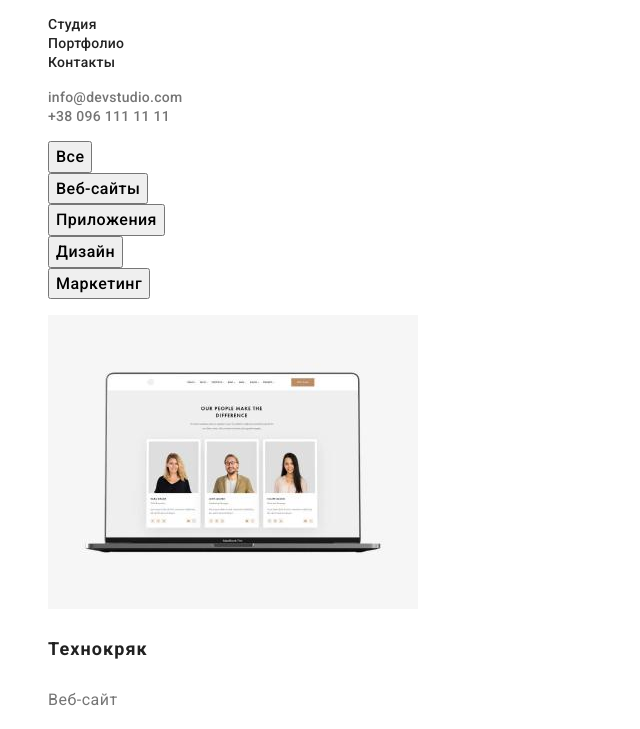
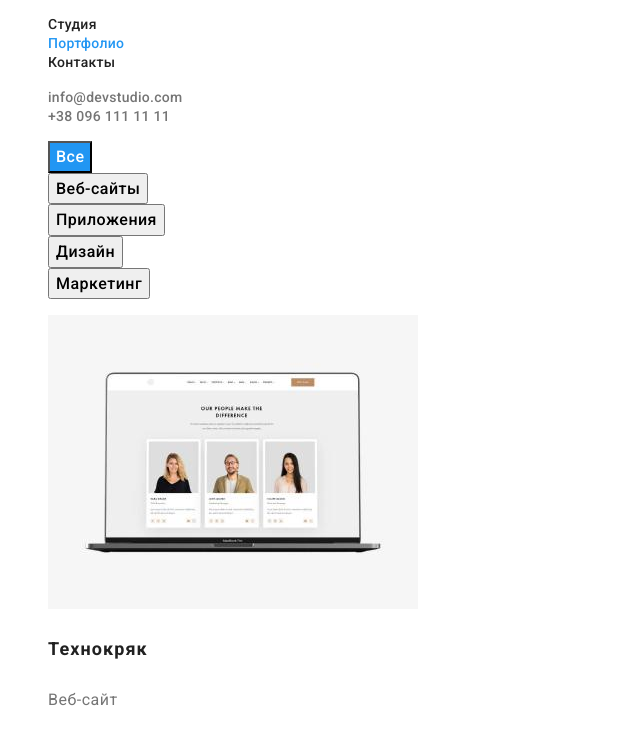
Before and after one commit to Arturiani/goit-markup-hw-02, a plain HTML site: page portfolio.html in a window 1280 px wide. Shown: the part 41-770 px from the top of the page, without its empty margins (0-640 px from the left). Drawn offline with Linux system fonts and the light colour scheme.

Commit message:
+button-active and a-active

```diff
--- a/css/styles.css
+++ b/css/styles.css
@@ -55,6 +55,10 @@ body {
 
 .nav-a:hover,
 .nav-a:focus {
+    color: var(--bg-logo-active-color);
+}
+
+.nav-a-active {
     color: var(--bg-logo-active-color);
 }
 
@@ -151,6 +155,11 @@ body {
     background-color: var(--bg-logo-active-color);
 }
 
+.filter-button-active {
+    color: var(--font-active-color);
+    background-color: var(--bg-logo-active-color);
+}
+
 .card-a {
     text-decoration: none;
 }
--- a/portfolio.html
+++ b/portfolio.html
@@ -21,7 +21,7 @@
                     <a href="./index.html" class="nav-a">Студия</a>
                 </li>
                 <li>
-                    <a href="./portfolio.html" class="nav-a">Портфолио</a>
+                    <a href="./portfolio.html" class="nav-a nav-a-active">Портфолио</a>
                 </li>
                 <li>
                     <a href="" class="nav-a">Контакты</a>
@@ -44,7 +44,7 @@
             <h2 hidden>Фильтр</h2>
             <ul class="list">
                 <li>
-                    <button type="button" class="filter-button">Все</button>
+                    <button type="button" class="filter-button filter-button-active">Все</button>
                 </li>
                 <li>
                     <button type="button" class="filter-button">Веб-сайты</button>
```
Also changed, not shown: index.html (+1 -1 lines).
